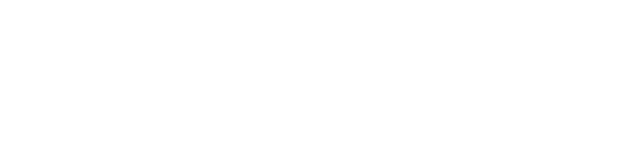
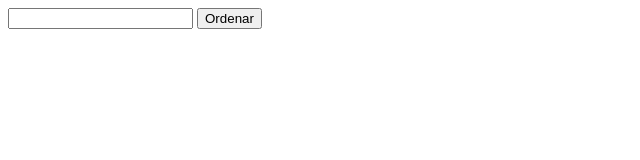
Before and after one commit to Caio-Dev0/nexus, a plain HTML site: page index.html in a window 1280 px wide. Shown: the whole page, without its empty margins (0-640 px from the left). Drawn offline with Linux system fonts and the light colour scheme.

Commit message:
feat: Adiciona um container que armazena um input de texto e um botão para ordenar

```diff
--- a/index.html
+++ b/index.html
@@ -7,6 +7,10 @@
 </head>
 <body>
 
+<div id="lista-container">
+    <input type="text" id="filtro-texto">
+    <input type="button" value="Ordenar">
+</div>
 
 
 
```
